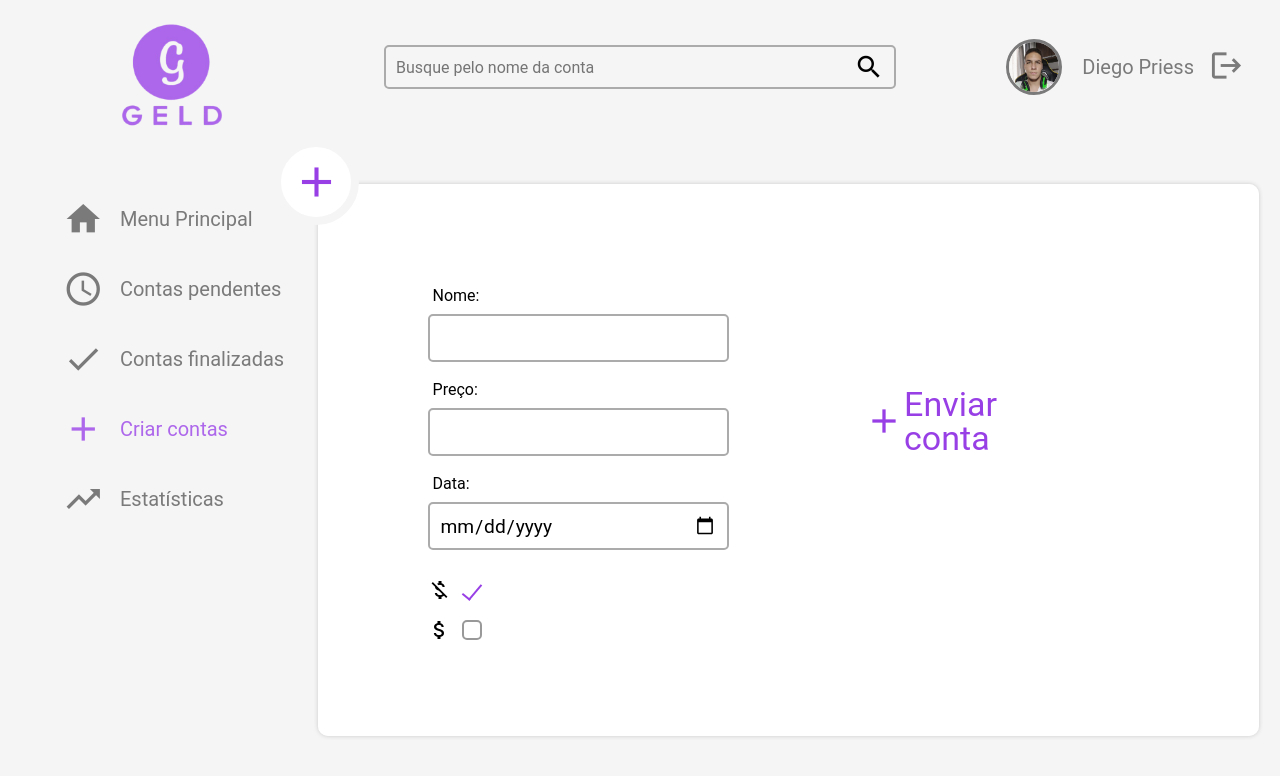
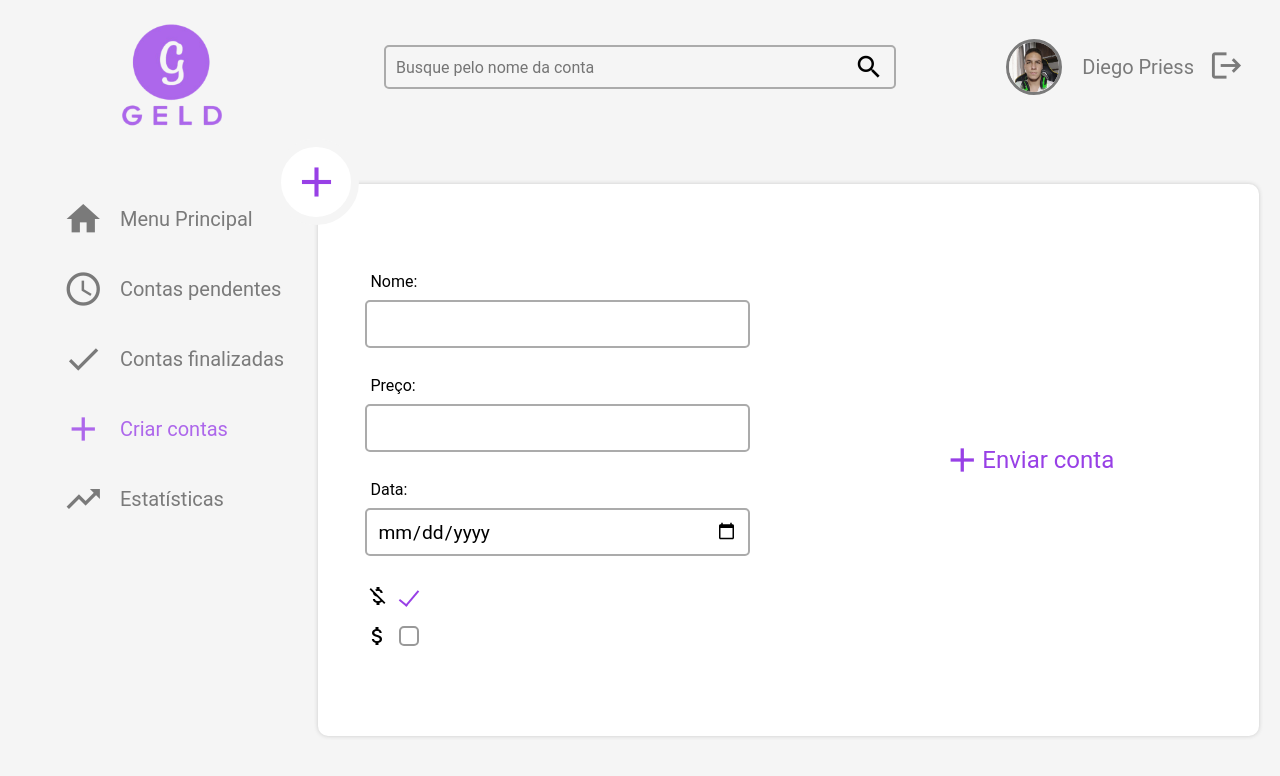
Before and after one commit to DiegoPriess/pac_second_semester_front, a React (Create React App) app: page /criarcontas in a window 1280 px wide. Shown: the top 776 px of the page. Built offline with nearby package versions, Linux system fonts and the light colour scheme.

Commit message:
Alterando tela de criação de contas

```diff
--- a/src/pages/CreateAccounts/index.jsx
+++ b/src/pages/CreateAccounts/index.jsx
@@ -23,10 +23,12 @@ const CreateAccounts = () => {
                         </div>
                     </div>
                 </div>
-                <button>
-                    <i className="material-icons">add</i>
-                    Enviar conta
-                </button>
+                <div class="submit-container">
+                    <button>
+                        <i className="material-icons">add</i>
+                        <p>Enviar conta</p>
+                    </button>
+                </div>
             </form>
         </div>
     );
--- a/src/pages/CreateAccounts/style.scss
+++ b/src/pages/CreateAccounts/style.scss
@@ -11,11 +11,15 @@
     form{
         display: flex;
         justify-content: space-around;
+        text-align: center;
         width: 100%;
-        padding: 10%;
 
         .data{
-            width: 40%;
+            display: flex;
+            flex-direction: column;
+            justify-content: center;
+            width: 50%;
+            padding: 0 5%;
 
             .input-container{
                 display: flex;
@@ -49,23 +53,28 @@
                 }
 
                 .account-type-input{
-                    transition: 0.2s all linear;
+                    transition: 0.25s all linear;
                 }
             }
         }
+
+        .submit-container{
+            display: flex;
+            justify-content: center;
+            align-items: center;
+            width: 60%;
 
             button{
                 all: unset;
                 display: flex;
                 justify-content: center;
                 align-items: center;
-            width: 24%;
-            margin: 14%;
-            height: 20%;
+
                 border-radius: 10px;
 
-            font-size: 34px;
+                font-size: 150%;
                 color: #9840e6;
+                padding: 10px;
 
                 i{
                     font-size: 40px;
@@ -83,3 +92,4 @@
             }
         }
     }
+}
```
Lines whose indentation alone changed are shown as unchanged.
